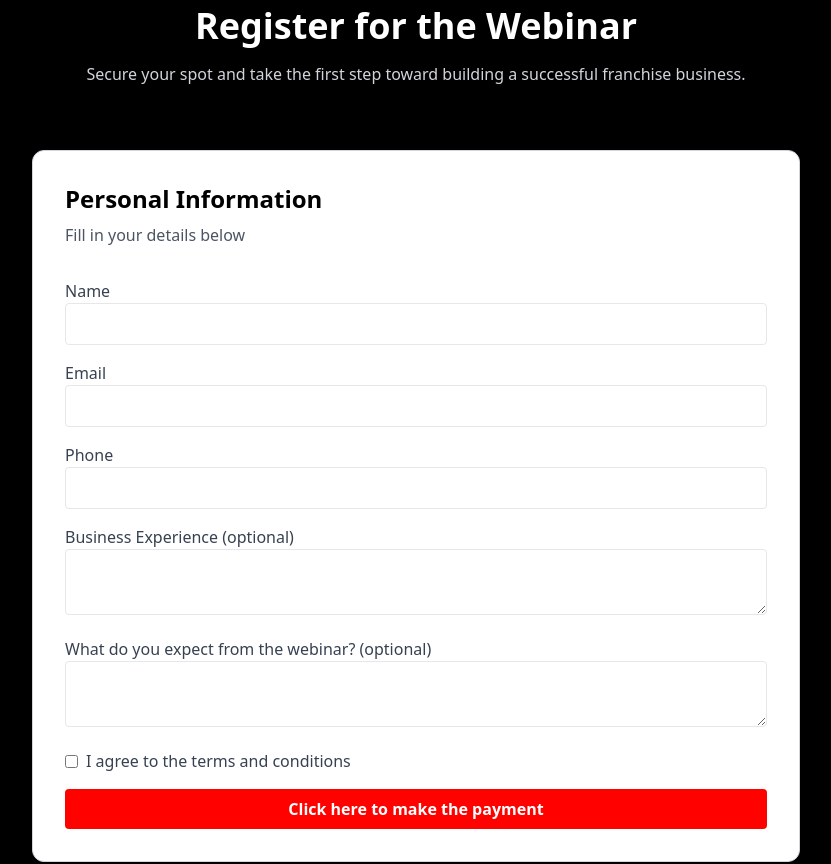
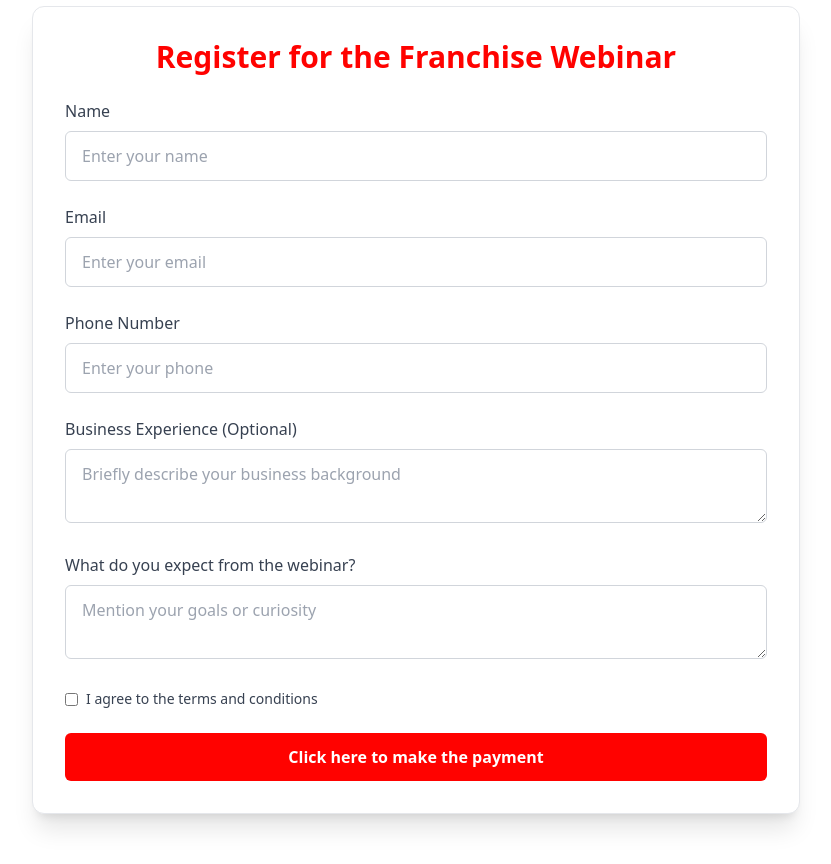
Before and after one commit to aravind2174/CUPTIME-LANDING-PAGE, a React (Vite) app in the folder project-bolt-sb1-9rak7br7/project/: page / in a window 1280 px wide. Shown: the part 4260-5124 px from the top of the page, without its empty margins (224-1055 px from the left). Built offline with nearby package versions, Linux system fonts and the light colour scheme.

Commit message:
Update RegistrationForm.tsx

```diff
--- a/project-bolt-sb1-9rak7br7/project/src/components/RegistrationForm.tsx
+++ b/project-bolt-sb1-9rak7br7/project/src/components/RegistrationForm.tsx
@@ -15,7 +15,6 @@ const RegistrationForm: React.FC = () => {
 
   const validateForm = () => {
     const newErrors: { [key: string]: string } = {};
-
     if (!formData.name.trim()) newErrors.name = 'Name is required';
     if (!formData.email.trim()) {
       newErrors.email = 'Email is required';
@@ -24,7 +23,6 @@ const RegistrationForm: React.FC = () => {
     }
     if (!formData.phone.trim()) newErrors.phone = 'Phone number is required';
     if (!formData.agreeToTerms) newErrors.agreeToTerms = 'You must agree to the terms';
-
     setErrors(newErrors);
     return Object.keys(newErrors).length === 0;
   };
@@ -37,10 +35,7 @@ const RegistrationForm: React.FC = () => {
     }));
 
     if (errors[name]) {
-      setErrors(prev => ({
-        ...prev,
-        [name]: ''
-      }));
+      setErrors(prev => ({ ...prev, [name]: '' }));
     }
   };
 
@@ -49,8 +44,9 @@ const RegistrationForm: React.FC = () => {
     if (!validateForm()) return;
 
     try {
-      const response = await fetch('https://script.google.com/macros/s/AKfycbw6A4EQT4tLiPyUPT0H77r65aL1eWYqsxaKcNbjyhrJlgVxwsQkHHF-LZqEIpkZksI6/exec', {
+      await fetch('https://script.google.com/macros/s/AKfycbw6A4EQT4tLiPyUPT0H77r65aL1eWYqsxaKcNbjyhrJlgVxwsQkHHF-LZqEIpkZksI6/exec', {
         method: 'POST',
+        mode: 'no-cors',
         headers: {
           'Content-Type': 'application/json'
         },
@@ -63,100 +59,92 @@ const RegistrationForm: React.FC = () => {
         })
       });
 
-      if (!response.ok) throw new Error('Failed to submit');
-
       setIsSubmitted(true);
-
-      // Redirect after successful submission
       setTimeout(() => {
-        window.location.href = 'https://docs.google.com/forms/d/e/1FAIpQLSfrREEvw5j8BN0A7h7S3Jwb1pz163QjjgqEzQymUIla9pvboA/viewform?usp=header';
+        window.location.href =
+          'https://docs.google.com/forms/d/e/1FAIpQLSfrREEvw5j8BN0A7h7S3Jwb1pz163QjjgqEzQymUIla9pvboA/viewform?usp=header';
       }, 1000);
-
     } catch (err) {
-      console.error('Error:', err);
+      console.error('Submission error:', err);
       alert('Something went wrong. Please try again.');
     }
   };
 
   return (
-    <section id="register" className="py-20 bg-black relative">
-      <div className="container mx-auto px-4 md:px-6 relative z-10">
-        <div className="text-center mb-16">
-          <h2 className="text-3xl md:text-4xl font-bold text-white mb-4">Register for the Webinar</h2>
-          <p className="text-gray-300 max-w-2xl mx-auto">
-            Secure your spot and take the first step toward building a successful franchise business.
-          </p>
-        </div>
-
+    <section id="register" className="py-20 bg-white">
+      <div className="container mx-auto px-4">
         <div className="max-w-3xl mx-auto">
+          <div className="bg-white border border-gray-200 shadow-xl rounded-xl p-8">
+            <h2 className="text-3xl font-bold text-[#FF0200] mb-6 text-center">Register for the Franchise Webinar</h2>
             {!isSubmitted ? (
-            <form onSubmit={handleSubmit} className="bg-white rounded-xl shadow-xl p-8 border border-gray-300">
-              <div className="mb-8">
-                <h3 className="text-2xl font-bold text-black mb-2">Personal Information</h3>
-                <p className="text-gray-600">Fill in your details below</p>
-              </div>
-
+              <form onSubmit={handleSubmit} className="space-y-6">
                 {['name', 'email', 'phone'].map((field) => (
-                <div className="mb-4" key={field}>
-                  <label className="block text-gray-700 capitalize">{field}</label>
+                  <div key={field}>
+                    <label className="block text-gray-700 font-medium capitalize mb-2">
+                      {field === 'phone' ? 'Phone Number' : field.charAt(0).toUpperCase() + field.slice(1)}
+                    </label>
                     <input
                       type={field === 'email' ? 'email' : 'text'}
                       name={field}
                       value={(formData as any)[field]}
                       onChange={handleChange}
-                    className="w-full border px-4 py-2 rounded"
+                      className="w-full px-4 py-3 border border-gray-300 rounded-md"
+                      placeholder={`Enter your ${field}`}
                     />
-                  {errors[field] && <p className="text-red-500 text-sm">{errors[field]}</p>}
+                    {errors[field] && <p className="text-red-500 text-sm mt-1">{errors[field]}</p>}
                   </div>
                 ))}
 
-              <div className="mb-4">
-                <label className="block text-gray-700">Business Experience (optional)</label>
+                <div>
+                  <label className="block text-gray-700 font-medium mb-2">Business Experience (Optional)</label>
                   <textarea
                     name="experience"
                     value={formData.experience}
                     onChange={handleChange}
-                  className="w-full border px-4 py-2 rounded"
+                    className="w-full px-4 py-3 border border-gray-300 rounded-md"
+                    placeholder="Briefly describe your business background"
                   />
                 </div>
 
-              <div className="mb-4">
-                <label className="block text-gray-700">What do you expect from the webinar? (optional)</label>
+                <div>
+                  <label className="block text-gray-700 font-medium mb-2">What do you expect from the webinar?</label>
                   <textarea
                     name="expectations"
                     value={formData.expectations}
                     onChange={handleChange}
-                  className="w-full border px-4 py-2 rounded"
+                    className="w-full px-4 py-3 border border-gray-300 rounded-md"
+                    placeholder="Mention your goals or curiosity"
                   />
                 </div>
 
-              <div className="mb-4">
-                <label className="flex items-center">
+                <div className="flex items-start">
                   <input
                     type="checkbox"
                     name="agreeToTerms"
                     checked={formData.agreeToTerms}
                     onChange={handleChange}
-                    className="mr-2"
+                    className="mt-1 mr-2"
                   />
-                  <span className="text-gray-700">I agree to the terms and conditions</span>
+                  <label className="text-gray-700 text-sm">
+                    I agree to the terms and conditions
                   </label>
+                </div>
                 {errors.agreeToTerms && <p className="text-red-500 text-sm">{errors.agreeToTerms}</p>}
-              </div>
 
                 <button
                   type="submit"
-                className="w-full py-2 rounded bg-[#FF0200] text-white font-bold"
+                  className="w-full bg-[#FF0200] text-white py-3 rounded-md font-semibold hover:bg-red-700 transition"
                 >
                   Click here to make the payment
                 </button>
               </form>
             ) : (
-            <div className="bg-white rounded-xl shadow-xl p-8 text-center">
-              <h3 className="text-2xl font-bold text-green-600 mb-4">You're being redirected!</h3>
-              <p className="text-gray-700">Hang tight… you’re headed to the payment form.</p>
+              <div className="text-center">
+                <h3 className="text-xl font-semibold text-green-600 mb-4">You're being redirected!</h3>
+                <p className="text-gray-700">Hang tight... You're heading to the payment form.</p>
               </div>
             )}
+          </div>
         </div>
       </div>
     </section>
```
Lines whose indentation alone changed are shown as unchanged.
